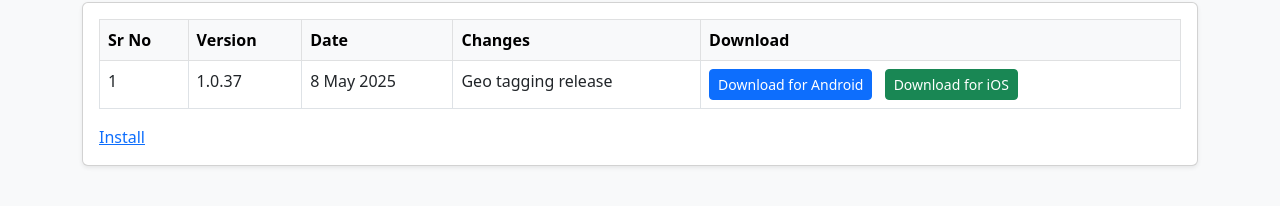
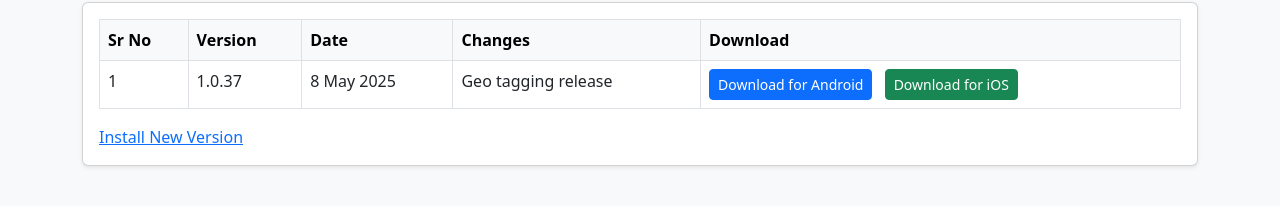
Before and after one commit to fgmobile/atlasMobile, a plain HTML site: page index.html in a window 1280 px wide. Shown: the part 80-286 px from the top of the page. Drawn offline with nearby package versions, Linux system fonts and the light colour scheme.

Commit message:
new build
new

```diff
--- a/index.html
+++ b/index.html
@@ -55,8 +55,9 @@
                         </tr>
                     </tbody>
                 </table>
-                <a href="itms-services://?action=download-manifest&url=https://buyonline.life.futuregenerali.in/FGLMS/FgLmsApp.plist"
-                    class="button" id="text"> Install </a>
+                <a href="itms-services://?action=download-manifest&url=FgLmsApp.plist"
+                    class="button" id="text"> Install New Version
+                </a>
             </div>
         </div>
 
```
